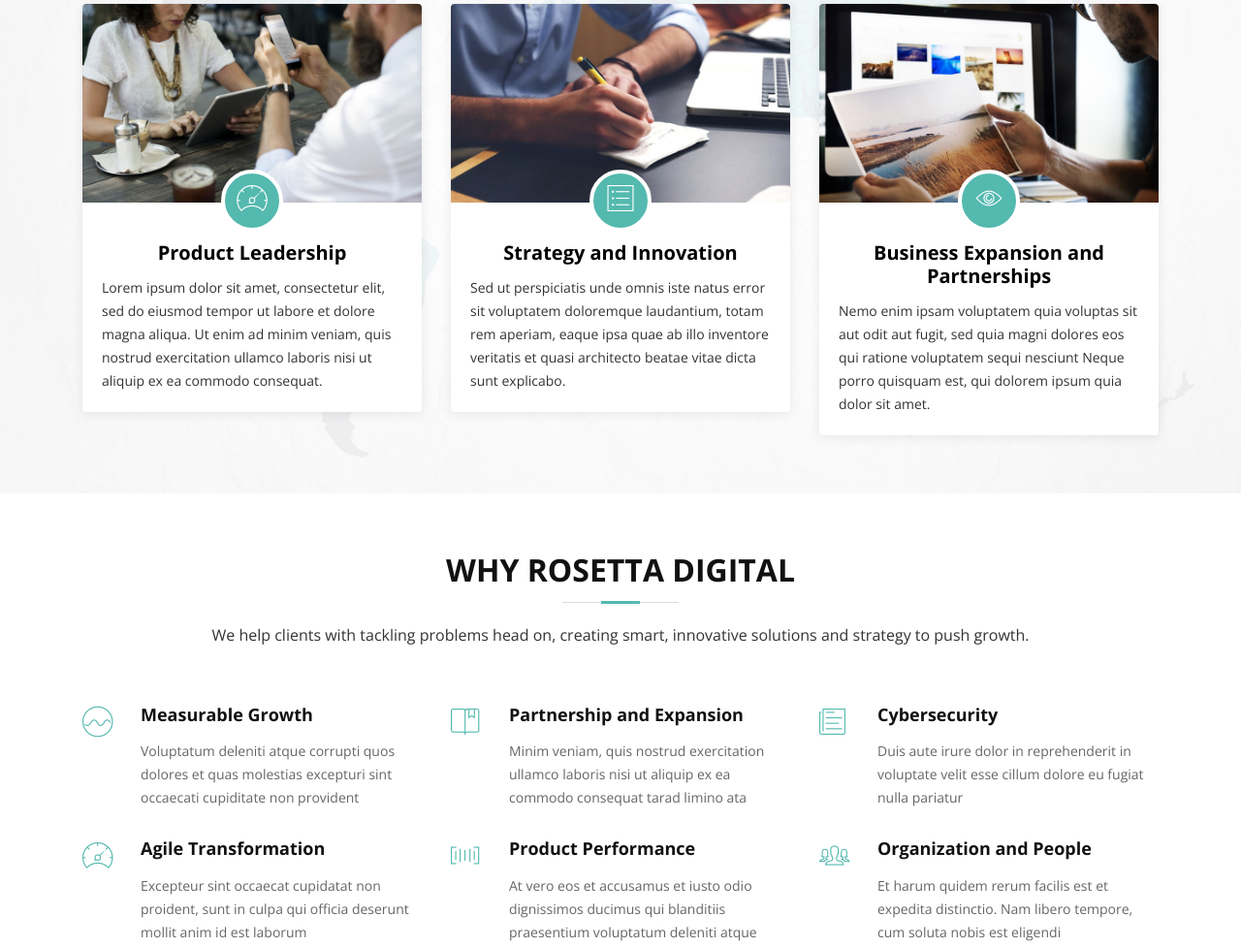
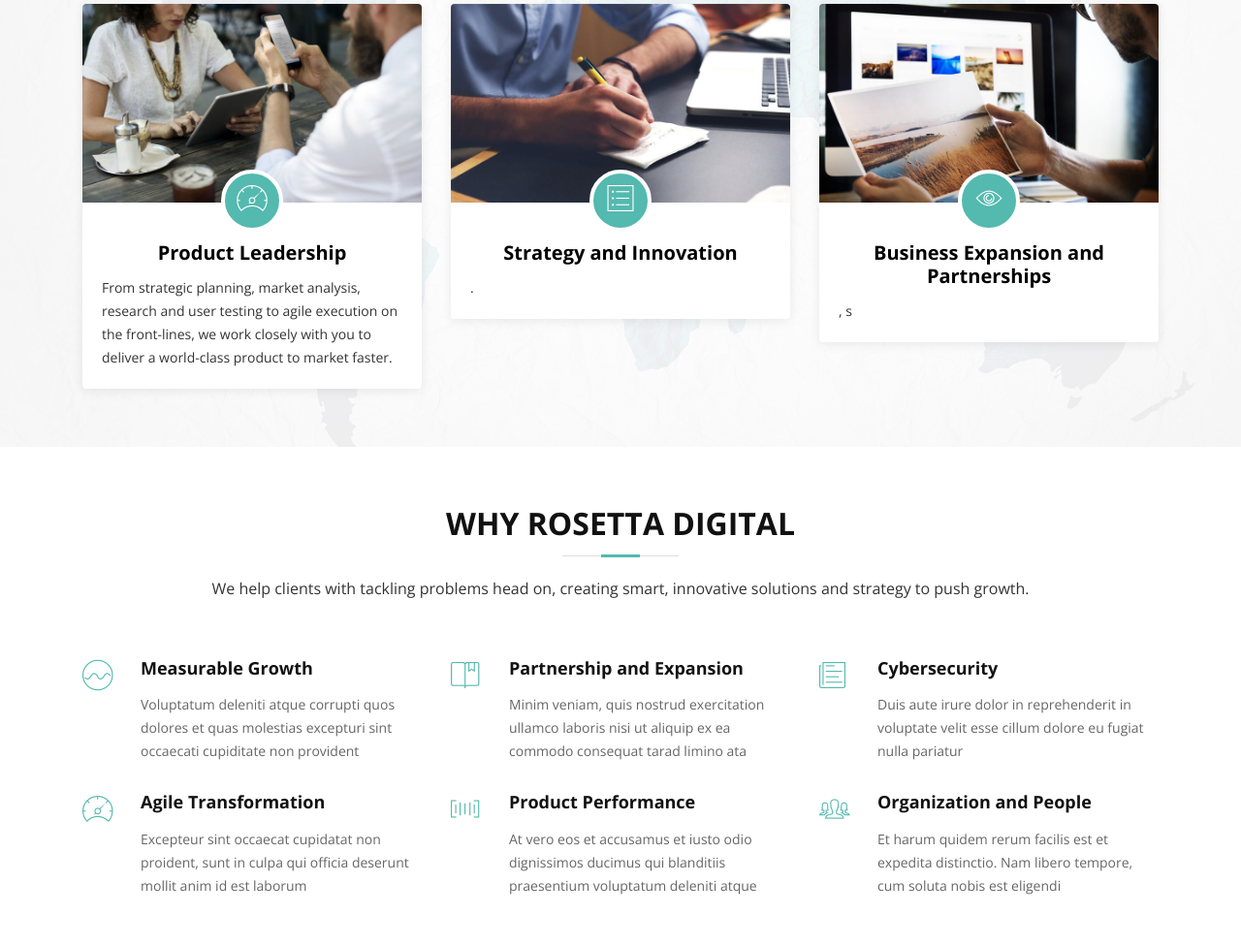
Before and after one commit to Rosetta-Digital/rosetta, a plain HTML site: page index.html in a window 1280 px wide. Shown: the part 1037-2014 px from the top of the page at 97% size. Drawn offline with nearby package versions, Linux system fonts and the light colour scheme; files whose address does not match are found by name.

Commit message:
Update photo, remove some unfleshed out sections

```diff
--- a/index.html
+++ b/index.html
@@ -179,7 +179,7 @@
               </div>
               <h2 class="title"><a href="#">Product Leadership</a></h2>
               <p>
-                Lorem ipsum dolor sit amet, consectetur elit, sed do eiusmod tempor ut labore et dolore magna aliqua. Ut enim ad minim veniam, quis nostrud exercitation ullamco laboris nisi ut aliquip ex ea commodo consequat.
+                From strategic planning, market analysis, research and user testing to agile execution on the front-lines, we work closely with you to deliver a world-class product to market faster.
               </p>
             </div>
           </div>
@@ -192,7 +192,7 @@
               </div>
               <h2 class="title"><a href="#">Strategy and Innovation</a></h2>
               <p>
-                Sed ut perspiciatis unde omnis iste natus error sit voluptatem doloremque laudantium, totam rem aperiam, eaque ipsa quae ab illo inventore veritatis et quasi architecto beatae vitae dicta sunt explicabo.
+                .
               </p>
             </div>
           </div>
@@ -205,7 +205,7 @@
               </div>
               <h2 class="title"><a href="#">Business Expansion and Partnerships</a></h2>
               <p>
-                Nemo enim ipsam voluptatem quia voluptas sit aut odit aut fugit, sed quia magni dolores eos qui ratione voluptatem sequi nesciunt Neque porro quisquam est, qui dolorem ipsum quia dolor sit amet.
+                , s
               </p>
             </div>
           </div>
@@ -272,6 +272,7 @@
     </section><!-- End Call To Action Section -->
 
     <!-- ======= Skills Section ======= -->
+    <!-- Hiding until we figure out content
     <section id="skills">
       <div class="container" data-aos="fade-up">
 
@@ -318,6 +319,7 @@
     </section><!-- End Skills Section -->
 
     <!-- ======= Facts Section ======= -->
+    <!-- Hiding until we figure out content
     <section id="facts">
       <div class="container" data-aos="fade-up">
 
```
Also changed, not shown: assets/img/rosanna.jpg.
